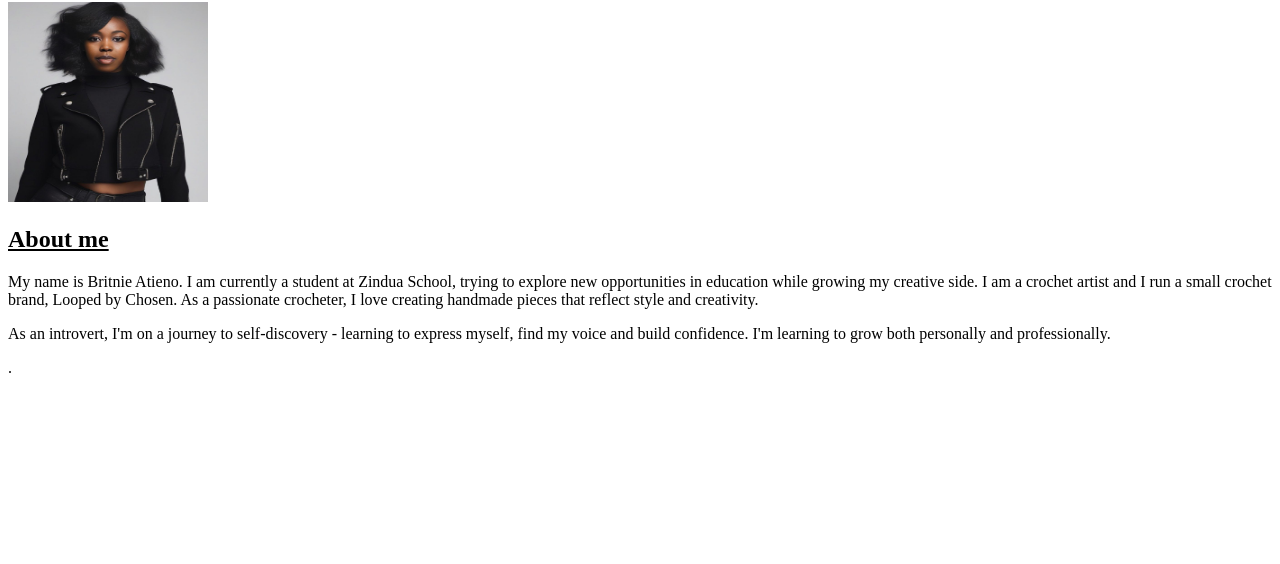
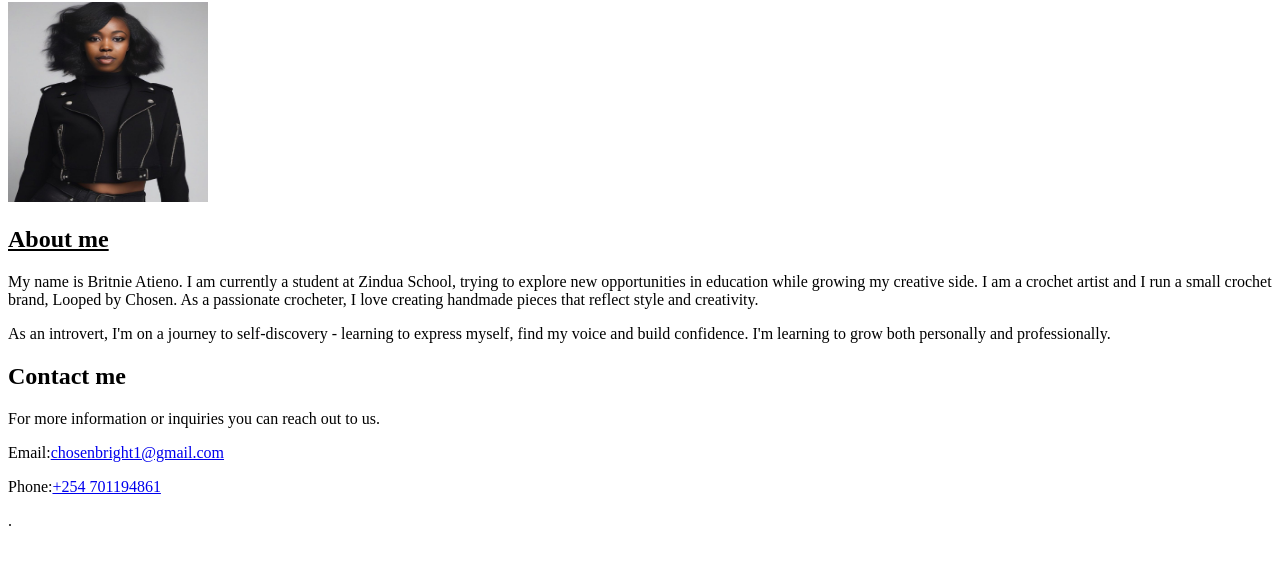
Before and after one commit to Britney2025/About-chosen, a plain HTML site: page index.html in a window 1280 px wide. Shown: the part 78-642 px from the top of the page. Drawn offline with Linux system fonts and the light colour scheme.

Commit message:
added contact section

```diff
--- a/index.html
+++ b/index.html
@@ -19,6 +19,17 @@
         As an introvert, I'm on a journey to self-discovery - learning to express myself, find my voice
         and build confidence. I'm learning to grow both personally and professionally.
     </p>
+    <main>
+        <section id="contact">
+            <h2>Contact me</h2>
+            <p>For more information or inquiries you can reach out to us.</p>
+            <p>Email:<a href="mailto:chosenbright1@gmail.com">chosenbright1@gmail.com</a></p>
+            <p>Phone:<a href="+254701194861">+254 701194861</a></p>
+
+        </section>
+    </main>
+
+
 
 
 </body>
```
